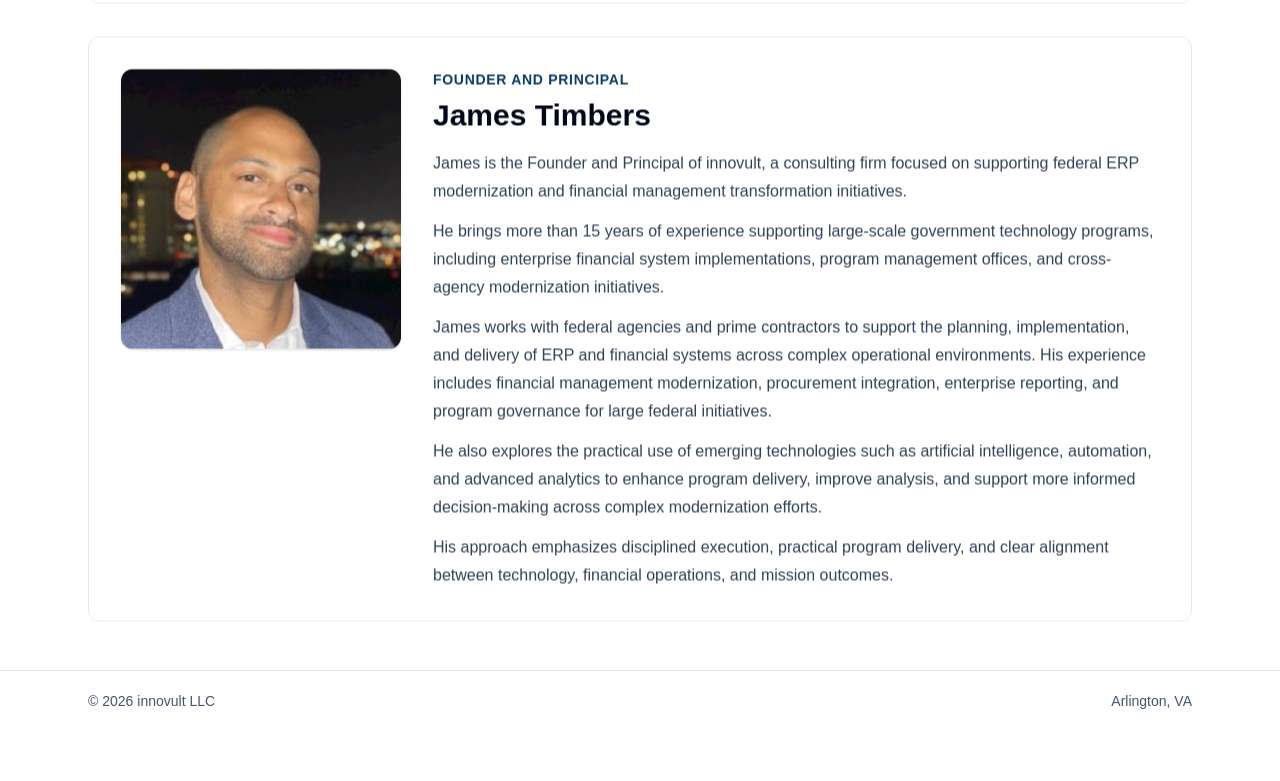
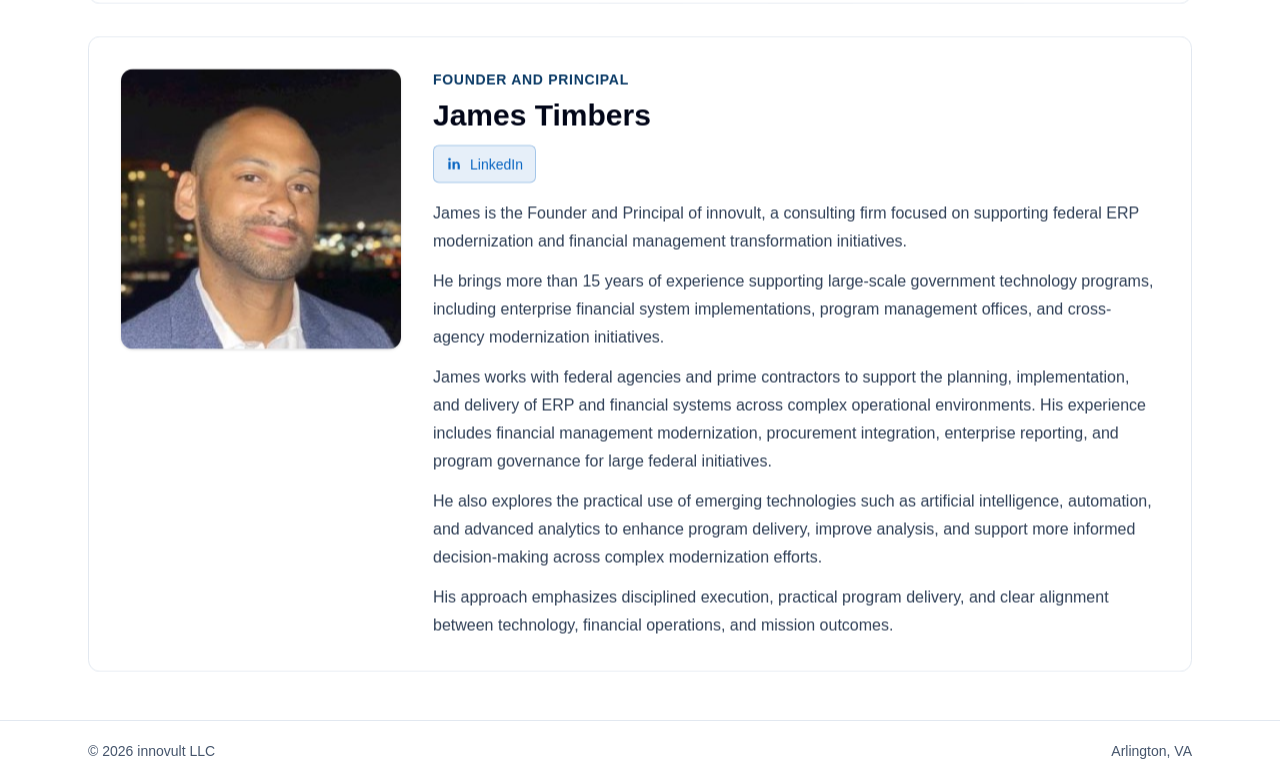
Before and after one commit to jtimbers3/innovult-site, a Next.js app in the folder innovult-site/: page /about in a window 1280 px wide. Shown: the part 1161-1942 px from the top of the page. Before the commit the page ends 1892 px from the top, so only its background shows below. Built offline with nearby package versions, Linux system fonts and the light colour scheme.

Commit message:
Add LinkedIn button under founder profile on About page

```diff
--- a/innovult-site/src/app/about/page.tsx
+++ b/innovult-site/src/app/about/page.tsx
@@ -98,6 +98,25 @@ export default function AboutPage() {
               <p className="text-sm font-semibold uppercase tracking-wider text-[#0A3A66]">Founder and Principal</p>
               <h2 className="mt-2 text-2xl font-bold text-slate-950 sm:text-3xl">James Timbers</h2>
 
+              <a
+                href="https://www.linkedin.com/in/james-timbers-15437522?utm_source=share&utm_campaign=share_via&utm_content=profile&utm_medium=ios_app"
+                target="_blank"
+                rel="noopener noreferrer"
+                aria-label="James Timbers on LinkedIn"
+                className="mt-3 inline-flex items-center gap-2 rounded-md border border-[#0A66C2]/30 bg-[#0A66C2]/10 px-3 py-2 text-sm font-medium text-[#0A66C2] transition hover:bg-[#0A66C2]/15"
+              >
+                <svg
+                  xmlns="http://www.w3.org/2000/svg"
+                  viewBox="0 0 24 24"
+                  fill="currentColor"
+                  className="h-4 w-4"
+                  aria-hidden="true"
+                >
+                  <path d="M6.94 8.5H3.56V20h3.38V8.5ZM5.25 3A2 2 0 1 0 5.3 7a2 2 0 0 0-.05-4ZM20.44 13.47c0-3.27-1.74-4.79-4.07-4.79-1.88 0-2.72 1.03-3.19 1.76V8.5H9.8V20h3.38v-6.04c0-1.59.3-3.13 2.27-3.13 1.94 0 1.97 1.82 1.97 3.23V20h3.38v-6.53Z" />
+                </svg>
+                LinkedIn
+              </a>
+
               <p className="mt-4 text-base leading-7 text-slate-700">
                 James is the Founder and Principal of innovult, a consulting firm focused on supporting federal ERP
                 modernization and financial management transformation initiatives.
```
